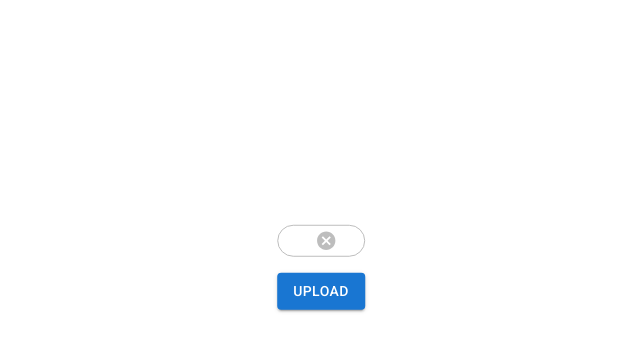
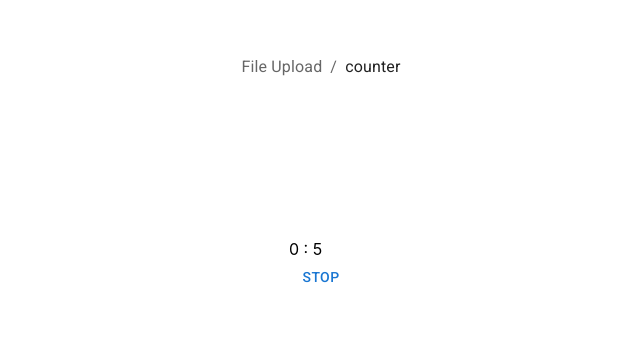
Before and after one commit to itpazu/sandbox-exercise, a React (Create React App) app in the folder frontend/: page /counter in a window 1280 px wide. Shown: the part 133-484 px from the top of the page, without its empty margins (319-959 px from the left). Built offline with nearby package versions, Linux system fonts and the light colour scheme.

Commit message:
add web router

```diff
--- a/frontend/package.json
+++ b/frontend/package.json
@@ -12,11 +12,14 @@
     "@testing-library/user-event": "^13.5.0",
     "react": "^18.2.0",
     "react-dom": "^18.2.0",
+    "react-router-dom": "^6.3.0",
     "react-scripts": "5.0.1",
     "styled-components": "^5.3.5"
   },
   "scripts": {
     "start": "react-scripts start",
+    "start:with-server": "npm run start:server & npm start",
+    "start:server": "cd ../backend && (npm run dev)",
     "build": "react-scripts build",
     "test": "react-scripts test",
     "eject": "react-scripts eject"
--- a/frontend/src/App.js
+++ b/frontend/src/App.js
@@ -1,11 +1,35 @@
+import React, { useState } from 'react';
 import './App.css';
 import UploadButton from './components/upload';
+import Button from '@mui/material/Button';
+import Counter from './components/stopwatch';
+import { BrowserRouter, Routes, Route } from 'react-router-dom';
+import BreadCrumbs from './components/breadcrumbs';
+import BoxItem from './components/BoxItem';
 
 function App() {
+  const [start, setStart] = useState(true);
   return (
-    <>
-      <UploadButton />
-    </>
+    <BrowserRouter>
+      <BoxItem topPosition={'25%'} leftPosition={'50%'}>
+        <BreadCrumbs />
+      </BoxItem>
+      <BoxItem topPosition={'50%'} leftPosition={'50%'}>
+        <Routes>
+          <Route path='/' element={<UploadButton />} />
+          <Route path='counter' element={<Counter start={start} />} />
+          <Route
+            path='*'
+            element={
+              <main style={{ padding: '1rem' }}>
+                <p>There's nothing here!</p>
+              </main>
+            }
+          />
+        </Routes>
+        <Button onClick={() => setStart(false)}>stop</Button>
+      </BoxItem>
+    </BrowserRouter>
   );
 }
 
--- /dev/null
+++ b/frontend/src/components/BoxItem.js
@@ -0,0 +1,18 @@
+import React from 'react';
+import Box from '@mui/material/Box';
+import { styled } from '@mui/material/styles';
+
+const Item = styled(Box)(({ top, left }) => ({
+  position: 'fixed',
+  top: top,
+  left: left,
+  transform: 'translate(-50%, -50%)',
+}));
+
+export default function BoxItem({ children, topPosition, leftPosition }) {
+  return (
+    <Item top={topPosition} left={leftPosition}>
+      {children}
+    </Item>
+  );
+}
--- /dev/null
+++ b/frontend/src/components/breadcrumbs.js
@@ -0,0 +1,40 @@
+import React from 'react';
+import Link from '@mui/material/Link';
+import Typography from '@mui/material/Typography';
+import Breadcrumbs from '@mui/material/Breadcrumbs';
+import { NavLink, useLocation } from 'react-router-dom';
+
+const breadcrumbNameMap = {
+  '/counter': 'counter',
+};
+
+const LinkRouter = (props) => <Link {...props} component={NavLink} />;
+
+const Page = () => {
+  const location = useLocation();
+  const pathnames = location.pathname.split('/').filter((x) => x);
+  console.log(location);
+
+  return (
+    <Breadcrumbs aria-label='breadcrumb'>
+      <LinkRouter underline='hover' color='inherit' to='/'>
+        File Upload
+      </LinkRouter>
+      {pathnames.map((_, index) => {
+        const last = index === pathnames.length - 1;
+        const to = `/${pathnames.slice(0, index + 1).join('/')}`;
+
+        return last ? (
+          <Typography color='text.primary' key={to}>
+            {breadcrumbNameMap[to]}
+          </Typography>
+        ) : (
+          <LinkRouter underline='hover' color='inherit' to={to} key={to}>
+            {breadcrumbNameMap[to]}
+          </LinkRouter>
+        );
+      })}
+    </Breadcrumbs>
+  );
+};
+export default Page;
--- /dev/null
+++ b/frontend/src/components/stopwatch.js
@@ -0,0 +1,39 @@
+import React, { useState, useEffect, useRef } from 'react';
+
+const Counter = ({ start }) => {
+  const [secondsPassed, setSecondsPassed] = useState(0);
+  const [minutesPassed, setMinutesPassed] = useState(0);
+  const cachedSeconds = useRef(0);
+
+  const calculateMinutes = () => {
+    console.log(cachedSeconds.current % 60 === 0);
+    if (cachedSeconds.current && cachedSeconds.current % 10 === 0) {
+      setMinutesPassed((minutesPassed) => minutesPassed + 1);
+    }
+  };
+
+  useEffect(() => {
+    let interval;
+    if (!start) {
+      clearInterval(interval);
+    } else {
+      interval = setInterval(() => {
+        setSecondsPassed((secondsPassed) => secondsPassed + 1);
+        cachedSeconds.current = cachedSeconds.current + 1;
+        calculateMinutes();
+      }, 1000);
+    }
+    return () => {
+      clearInterval(interval);
+    };
+  }, [start]);
+
+  return (
+    <>
+      <div>
+        {minutesPassed} : {secondsPassed}
+      </div>
+    </>
+  );
+};
+export default Counter;
--- a/frontend/src/components/upload.js
+++ b/frontend/src/components/upload.js
@@ -1,30 +1,27 @@
 import React, { useState } from 'react';
 import Button from '@mui/material/Button';
-import Box from '@mui/material/Box';
+import Grid from '@mui/material/Grid';
 import Stack from '@mui/material/Stack';
 import FileUpload from './uploadedFile';
 
 export default function UploadButtons() {
-  const [uploaded, setUploaded] = useState('');
+  const [uploaded, setUploaded] = useState(null);
 
   const handleUploaded = ({ target: { files } }) => {
     const [file] = files;
-    setUploaded(file.name);
+    setUploaded(file);
   };
 
+  const handleDelete = () => {
+    setUploaded(null);
+  };
   return (
-    <Box
-      sx={{
-        position: 'fixed',
-        top: '50%',
-        left: '50%',
-        transform: 'translate(-50%, -50%)',
-      }}
-    >
-      <Stack direction='column' spacing={2}>
-        <FileUpload file={uploaded} />
-        <Button variant='contained' component='label'>
-          Upload
+    <Stack direction='column' spacing={4}>
+      {uploaded && <FileUpload file={uploaded} handleDelete={handleDelete} />}
+      <Grid sx={{ width: 'auto' }} align='center'>
+        {uploaded ? (
+          <Button variant='contained' component='label' sx={{ width: 'auto' }}>
+            Submit file
             <input
               hidden
               accept='*/*'
@@ -33,7 +30,19 @@ export default function UploadButtons() {
               onInput={handleUploaded}
             />
           </Button>
+        ) : (
+          <Button variant='outlined' component='label' sx={{ width: 'auto' }}>
+            Upload File
+            <input
+              hidden
+              accept='*/*'
+              multiple
+              type='file'
+              onInput={handleUploaded}
+            />
+          </Button>
+        )}
+      </Grid>
     </Stack>
-    </Box>
   );
 }
--- a/frontend/src/components/uploadedFile.js
+++ b/frontend/src/components/uploadedFile.js
@@ -1,21 +1,73 @@
-import React from 'react';
+import React, { useState } from 'react';
 import Chip from '@mui/material/Chip';
+import Popover from '@mui/material/Popover';
+import Divider from '@mui/material/Divider';
+import Stack from '@mui/material/Stack';
+import Paper from '@mui/material/Paper';
+import { styled } from '@mui/material/styles';
 
-export default function ClickableAndDeletableChips({ file }) {
-  const handleClick = () => {
-    console.info('You clicked the Chip.');
+const Item = styled(Paper)(() => ({
+  textAlign: 'center',
+  height: 60,
+  lineHeight: '60px',
+  padding: '5px',
+}));
+
+export default function ClickableAndDeletableChips({ file, handleDelete }) {
+  const { name, size, type } = file;
+
+  const [anchorEl, setAnchorEl] = useState(null);
+  const handleClick = ({ target }) => {
+    setAnchorEl(target);
   };
 
-  const handleDelete = () => {
-    console.info('You clicked the delete icon.');
+  const handlePopoverOpen = ({ target }) => {
+    setAnchorEl(target);
+  };
+
+  const handlePopoverClose = () => {
+    setAnchorEl(null);
   };
 
   return (
-    <Chip
-      label={file}
-      variant='outlined'
-      onClick={handleClick}
-      onDelete={handleDelete}
-    />
+    <>
+      <Chip
+        sx={{ border: 'solid', maxWidth: '250px' }}
+        label={name}
+        variant='outlined'
+        onClick={handleClick}
+        onDelete={handleDelete}
+        onMouseEnter={handlePopoverOpen}
+        onMouseLeave={handlePopoverClose}
+      />
+      <Popover
+        id='mouse-over-popover'
+        sx={{
+          pointerEvents: 'none',
+        }}
+        open={!!anchorEl}
+        anchorEl={anchorEl}
+        anchorOrigin={{
+          vertical: 'top',
+          horizontal: 'left',
+        }}
+        transformOrigin={{
+          vertical: 'bottom',
+          horizontal: 'left',
+        }}
+        onClose={handlePopoverClose}
+        disableRestoreFocus
+      >
+        <Stack
+          direction='row'
+          divider={<Divider orientation='vertical' flexItem />}
+          alignItems='center'
+          justifyContent='center'
+        >
+          <Item elevation={2}>size: {size}</Item>
+          <Item elevation={2}>type: {type}</Item>
+        </Stack>
+      </Popover>
+    </>
   );
 }
```
Also changed, not shown: frontend/src/components/submitFile.js (added, +35 -0 lines), 2 other files (tests, documents, lock files or other folders). Lines whose indentation alone changed are shown as unchanged.
